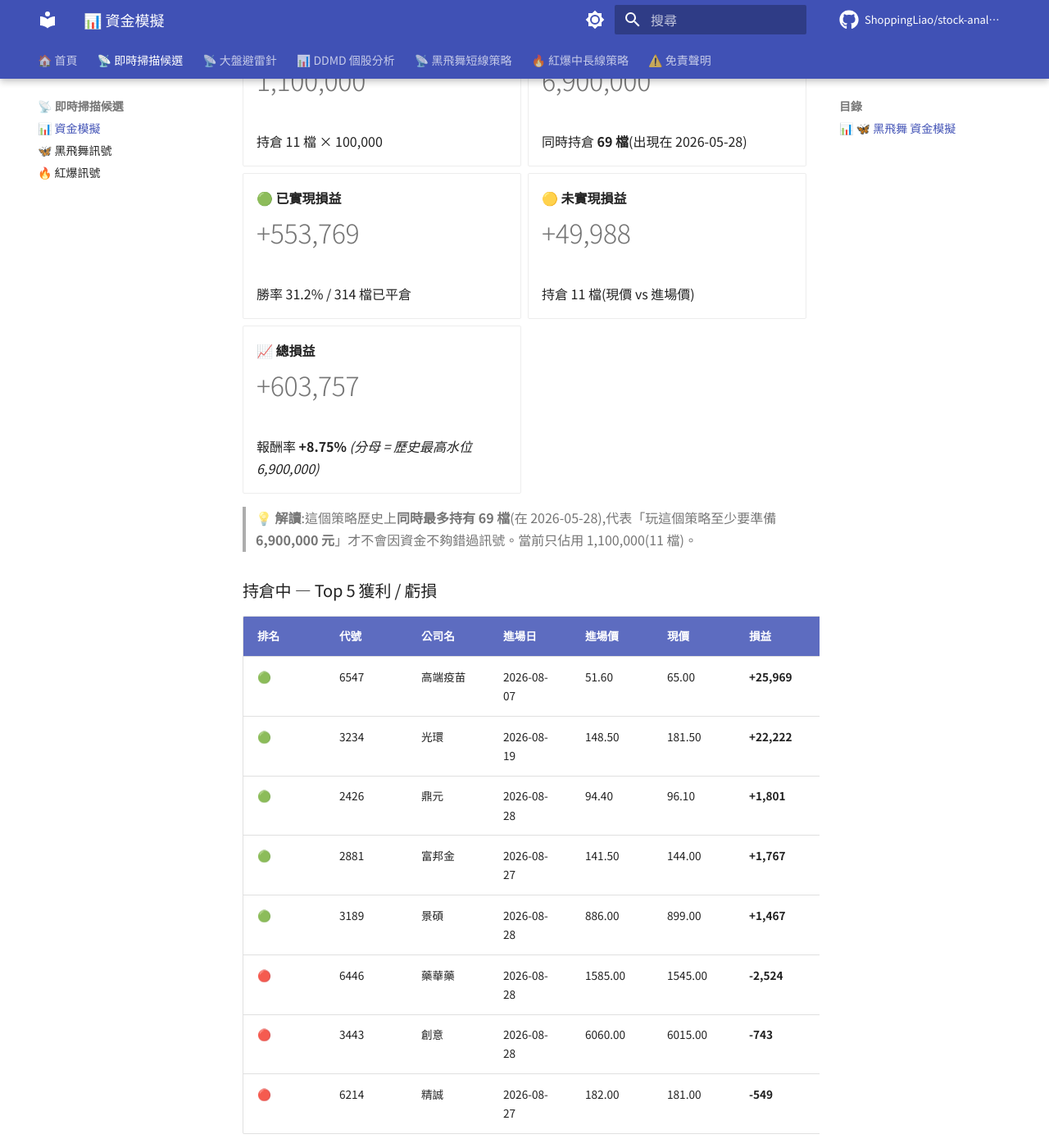
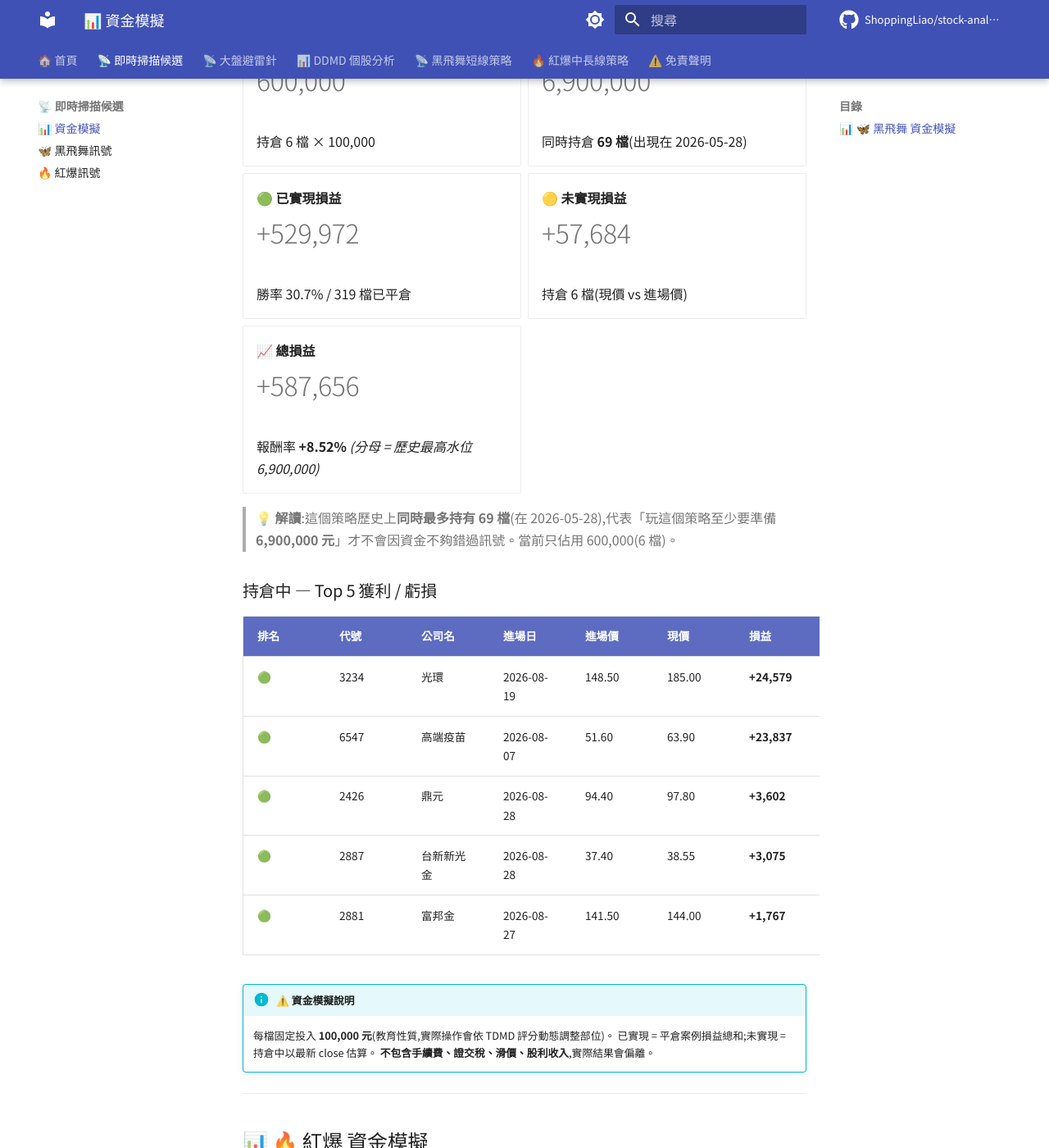
Before and after one commit to ShoppingLiao/stock-analysis-public, an MkDocs documentation site: the page built from docs/signals_capital.md, in a window 1280 px wide and 1400 px high, scrolled down 545 px. Shown: the whole window at 82% size. Built offline with MkDocs 1.6.1 and Material for MkDocs 9.7.7, drawn with Linux system fonts in a browser that asks for light colours; comment, search, counter and statistics services are not loaded; some of the changed text lies outside the part shown.

Commit message:
docs(signals): update BB + RB + capital (2026-08-31)

```diff
--- a/docs/signals_black_butterfly.md
+++ b/docs/signals_black_butterfly.md
@@ -24,17 +24,12 @@
 
 | 觸發日 | 代號 | 公司 | TDMD | 進場 | 最新 % | MFE | MAE | 狀態 |
 |--------|------|------|------|------|--------|-----|-----|------|
-| 2026-08-28 | **2426** | 鼎元 | **2.50/4** | 94.40 | — | — | — | ⏸️ 待入場 |
-| 2026-08-28 | **2887** | 台新新光金 | **1.75/4** | 37.40 | — | — | — | ⏸️ 待入場 |
-| 2026-08-28 | **6213** | 聯茂 | **1.50/4** | 581.00 | — | — | — | ⏸️ 待入場 |
-| 2026-08-28 | **1709** | 和益 | **2.00/4** | 36.10 | — | — | — | ⏸️ 待入場 |
-| 2026-08-28 | **3189** | 景碩 | **1.75/4** | 886.00 | — | — | — | ⏸️ 待入場 |
-| 2026-08-28 | **6446** | 藥華藥 | **0.75/4** | 1585.00 | — | — | — | ⏸️ 待入場 |
-| 2026-08-28 | **3443** | 創意 | **0.75/4** | 6060.00 | — | — | — | ⏸️ 待入場 |
-| 2026-08-27 | **2881** | 富邦金 | **1.50/4** | 141.50 | +1.77% | +2.12% | -0.71% | 🔵 追蹤中 |
-| 2026-08-27 | **6214** | 精誠 | **2.00/4** | 182.00 | -0.55% | +0.55% | -1.37% | 🔵 追蹤中 |
-| 2026-08-19 | **3234** | 光環 | **1.00/4** | 148.50 | +28.27% | +31.45% | -4.71% | 🔵 追蹤中 |
-| 2026-08-07 | **6547** | 高端疫苗 | **1.75/4** | 51.60 | +25.97% | +31.59% | -2.91% | 🔵 追蹤中 |
+| 2026-08-28 | **2426** | 鼎元 | **2.50/4** | 94.40 | +3.60% | +6.46% | -6.36% | 🔵 追蹤中 |
+| 2026-08-28 | **2887** | 台新新光金 | **1.75/4** | 37.40 | +3.07% | +3.74% | -0.13% | 🔵 追蹤中 |
+| 2026-08-27 | **2881** | 富邦金 | **1.50/4** | 141.50 | +1.77% | +2.47% | -0.71% | 🔵 追蹤中 |
+| 2026-08-27 | **6214** | 精誠 | **2.00/4** | 182.00 | +0.82% | +1.10% | -1.37% | 🔵 追蹤中 |
+| 2026-08-19 | **3234** | 光環 | **1.00/4** | 148.50 | +30.74% | +31.45% | -4.71% | 🔵 追蹤中 |
+| 2026-08-07 | **6547** | 高端疫苗 | **1.75/4** | 51.60 | +23.84% | +31.59% | -2.91% | 🔵 追蹤中 |
 
 
 ---
@@ -50,14 +45,11 @@
     - D 收盤站上 5MA
     歷史上大約 **30-50% D-1 候選會在隔天真的觸發**,其餘 fail 掉。
 
-**今日候選 4 檔**(按 20 日均量排序,只顯示 top 25):
+**今日候選 1 檔**(按 20 日均量排序,只顯示 top 25):
 
 | 代號 | 公司 | D-1 收 | 5MA | 距高 | 均量(張) |
 |------|------|--------|-----|------|---------|
-| **1303** | 南亞 | 220.5 | 204.7 | -7.5% | 101,436 |
-| **2408** | 南亞科 | 540.0 | 521.8 | -5.1% | 88,668 |
-| **8039** | 台虹 | 343.5 | 314.6 | -5.6% | 35,847 |
-| **3441** | 聯一光 | 130.0 | 123.8 | -7.5% | 20,778 |
+| **6226** | 光鼎 | 31.6 | 30.1 | -13.7% | 21,587 |
 
 !!! warning "重要法律聲明"
     本段純粹揭露「**滿足 D-1 條件的標的**」,**絕非投資建議**。
@@ -75,25 +67,30 @@
     您**會看到很多 ❌ 停損案例,這是正常的**。
     重點不是「每筆都贏」,而是「失敗的小虧 + 勝出的大贏 = 期望值正」。
 
-**統計**:近 30 天 已結案 **15** 筆 — ✅ 停利 7 / ❌ 停損 8 / ⚪ 觀察期過 0
+**統計**:近 30 天 已結案 **20** 筆 — ✅ 停利 7 / ❌ 停損 13 / ⚪ 觀察期過 0
 
 | 觸發日 | 代號 | 公司 | TDMD | DDMD | 進場 | 停損 | 停利 | 結果 | 報酬 | MFE | MAE |
 |--------|------|------|------|------|------|------|------|------|------|-----|-----|
+| 2026-08-28 | **3443** | 創意 | **0.75** | [16/20 →](https://shoppingliao.github.io/stock-analysis-public/reports/3443_%E5%89%B5%E6%84%8F_DDMD_2026-06-05/) | 6060.00 | 5855.00 | 6666.00 | 🟢 ❌ 停損 | -3.38% | +0.66% | -6.27% |
+| 2026-08-28 | **6446** | 藥華藥 | **0.75** | — | 1585.00 | 1520.00 | 1743.50 | 🟢 ❌ 停損 | -4.10% | +3.79% | -11.99% |
+| 2026-08-28 | **3189** | 景碩 | **1.75** | [14/20 →](https://shoppingliao.github.io/stock-analysis-public/reports/3189_%E6%99%AF%E7%A2%A9_DDMD_2026-06-05/) | 886.00 | 862.00 | 974.60 | 🟢 ❌ 停損 | -2.71% | +1.47% | -8.58% |
+| 2026-08-28 | **1709** | 和益 | **2.00** | — | 36.10 | 33.55 | 39.71 | 🟢 ❌ 停損 | -7.06% | +0.42% | -7.62% |
+| 2026-08-28 | **6213** | 聯茂 | **1.50** | — | 581.00 | 543.00 | 639.10 | 🟢 ❌ 停損 | -6.54% | +1.72% | -8.09% |
 | 2026-08-27 | **2884** | 玉山金 | **1.25** | [12/20 →](https://shoppingliao.github.io/stock-analysis-public/reports/2884_%E7%8E%89%E5%B1%B1%E9%87%91_DDMD_2026-06-05/) | 38.55 | 38.10 | 42.41 | 🟢 ❌ 停損 | -1.17% | +0.65% | -1.17% |
+| 2026-08-24 | **6538** | 倉和 | **2.25** | — | 195.50 | 188.50 | 215.05 | 🔴 ✅ 停利 | +2.30% | +13.81% | -1.79% |
 | 2026-08-24 | **2851** | 中再保 | **3.25** | — | 42.80 | 42.30 | 47.08 | 🟢 ❌ 停損 | -1.17% | +2.34% | -2.92% |
-| 2026-08-24 | **6538** | 倉和 | **2.25** | — | 195.50 | 188.50 | 215.05 | 🔴 ✅ 停利 | +2.30% | +13.81% | -1.79% |
+| 2026-08-17 | **3017** | 奇鋐 | **1.25** | — | 3170.00 | 3090.00 | 3487.00 | 🟢 ❌ 停損 | -2.52% | +0.32% | -5.68% |
+| 2026-08-17 | **3605** | 宏致 | **1.75** | — | 129.50 | 125.50 | 142.45 | 🟢 ❌ 停損 | -3.09% | +2.70% | -8.11% |
 | 2026-08-17 | **2408** | 南亞科 | **1.00** | — | 522.00 | 496.00 | 574.20 | 🟢 ❌ 停損 | -7.85% | +5.94% | -8.05% |
-| 2026-08-17 | **3605** | 宏致 | **1.75** | — | 129.50 | 125.50 | 142.45 | 🟢 ❌ 停損 | -3.09% | +2.70% | -8.11% |
-| 2026-08-17 | **3017** | 奇鋐 | **1.25** | — | 3170.00 | 3090.00 | 3487.00 | 🟢 ❌ 停損 | -2.52% | +0.32% | -5.68% |
+| 2026-08-12 | **2615** | 萬海 | **2.00** | [10/20 →](https://shoppingliao.github.io/stock-analysis-public/reports/2615_%E8%90%AC%E6%B5%B7_DDMD_2026-06-05/) | 86.90 | 85.50 | 95.59 | 🔴 ✅ 停利 | +32.34% | +54.78% | -0.46% |
 | 2026-08-12 | **2465** | 麗臺 | **2.50** | — | 95.50 | 86.30 | 105.05 | 🔴 ✅ 停利 | +0.42% | +11.52% | 0.21% |
-| 2026-08-12 | **2615** | 萬海 | **2.00** | [10/20 →](https://shoppingliao.github.io/stock-analysis-public/reports/2615_%E8%90%AC%E6%B5%B7_DDMD_2026-06-05/) | 86.90 | 85.50 | 95.59 | 🔴 ✅ 停利 | +32.34% | +54.78% | -0.46% |
+| 2026-08-11 | **2006** | 東和鋼鐵 | **2.00** | — | 84.90 | 83.60 | 93.39 | 🟢 ❌ 停損 | -1.53% | +0.59% | -2.36% |
 | 2026-08-11 | **2027** | 大成鋼 | **2.00** | — | 46.45 | 45.75 | 51.10 | 🔴 ✅ 停利 | +2.48% | +10.87% | -0.54% |
-| 2026-08-11 | **2006** | 東和鋼鐵 | **2.00** | — | 84.90 | 83.60 | 93.39 | 🟢 ❌ 停損 | -1.53% | +0.59% | -2.36% |
 | 2026-08-10 | **3605** | 宏致 | **1.00** | — | 109.00 | 100.50 | 119.90 | 🔴 ✅ 停利 | +12.61% | +27.97% | 0.46% |
 | 2026-08-07 | **2395** | 研華 | **1.75** | [17/20 →](https://shoppingliao.github.io/stock-analysis-public/reports/2395_%E7%A0%94%E8%8F%AF_DDMD_2026-08-05/) | 637.00 | 609.00 | 700.70 | 🔴 ✅ 停利 | +5.81% | +11.30% | 1.10% |
-| 2026-08-06 | **3231** | 緯創 | **2.50** | [16/20 →](https://shoppingliao.github.io/stock-analysis-public/reports/3231_%E7%B7%AF%E5%89%B5_DDMD_2026-06-05/) | 188.50 | 185.50 | 207.35 | 🟢 ❌ 停損 | -1.59% | +-0.27% | -4.24% |
 | 2026-08-06 | **2301** | 光寶科 | **2.50** | [16/20 →](https://shoppingliao.github.io/stock-analysis-public/reports/2301_%E5%85%89%E5%AF%B6%E7%A7%91_DDMD_2026-06-05/) | 252.00 | 244.50 | 277.20 | 🔴 ✅ 停利 | +2.98% | +10.12% | -3.17% |
 | 2026-08-06 | **6538** | 倉和 | **1.75** | — | 151.00 | 144.00 | 166.10 | 🟢 ❌ 停損 | -4.64% | +4.97% | -5.63% |
+| 2026-08-06 | **3231** | 緯創 | **2.50** | [16/20 →](https://shoppingliao.github.io/stock-analysis-public/reports/3231_%E7%B7%AF%E5%89%B5_DDMD_2026-06-05/) | 188.50 | 185.50 | 207.35 | 🟢 ❌ 停損 | -1.59% | +-0.27% | -4.24% |
 
 > **欄位說明**:**MFE** = 進場後最大潛在獲利(假設不出場、放完觀察期會看到的最大漲幅);**MAE** = 最大潛在虧損(假設不停損會看到的最大跌幅)。
 
--- a/docs/signals_capital.md
+++ b/docs/signals_capital.md
@@ -17,9 +17,9 @@
 
 -   **💼 當前資金水位**
 
-    # 1,100,000
+    # 600,000
 
-    持倉 11 檔 × 100,000
+    持倉 6 檔 × 100,000
 
 -   **🌊 歷史最高水位**
 
@@ -29,38 +29,35 @@
 
 -   **🟢 已實現損益**
 
-    # +553,769
+    # +529,972
 
-    勝率 31.2% / 314 檔已平倉
+    勝率 30.7% / 319 檔已平倉
 
 -   **🟡 未實現損益**
 
-    # +49,988
+    # +57,684
 
-    持倉 11 檔(現價 vs 進場價)
+    持倉 6 檔(現價 vs 進場價)
 
 -   **📈 總損益**
 
-    # +603,757
+    # +587,656
 
-    報酬率 **+8.75%** _(分母 = 歷史最高水位 6,900,000)_
+    報酬率 **+8.52%** _(分母 = 歷史最高水位 6,900,000)_
 
 </div>
 
-> **💡 解讀**:這個策略歷史上**同時最多持有 69 檔**(在 2026-05-28),代表「玩這個策略至少要準備 **6,900,000 元**」才不會因資金不夠錯過訊號。當前只佔用 1,100,000(11 檔)。
+> **💡 解讀**:這個策略歷史上**同時最多持有 69 檔**(在 2026-05-28),代表「玩這個策略至少要準備 **6,900,000 元**」才不會因資金不夠錯過訊號。當前只佔用 600,000(6 檔)。
 
 ### 持倉中 — Top 5 獲利 / 虧損
 
 | 排名 | 代號 | 公司名 | 進場日 | 進場價 | 現價 | 損益 | 損益% |
 |------|------|--------|--------|--------|------|------|-------|
-| 🟢 | 6547 | 高端疫苗 | 2026-08-07 | 51.60 | 65.00 | **+25,969** | **+25.97%** |
-| 🟢 | 3234 | 光環 | 2026-08-19 | 148.50 | 181.50 | **+22,222** | **+22.22%** |
-| 🟢 | 2426 | 鼎元 | 2026-08-28 | 94.40 | 96.10 | **+1,801** | **+1.80%** |
+| 🟢 | 3234 | 光環 | 2026-08-19 | 148.50 | 185.00 | **+24,579** | **+24.58%** |
+| 🟢 | 6547 | 高端疫苗 | 2026-08-07 | 51.60 | 63.90 | **+23,837** | **+23.84%** |
+| 🟢 | 2426 | 鼎元 | 2026-08-28 | 94.40 | 97.80 | **+3,602** | **+3.60%** |
+| 🟢 | 2887 | 台新新光金 | 2026-08-28 | 37.40 | 38.55 | **+3,075** | **+3.07%** |
 | 🟢 | 2881 | 富邦金 | 2026-08-27 | 141.50 | 144.00 | **+1,767** | **+1.77%** |
-| 🟢 | 3189 | 景碩 | 2026-08-28 | 886.00 | 899.00 | **+1,467** | **+1.47%** |
-| 🔴 | 6446 | 藥華藥 | 2026-08-28 | 1585.00 | 1545.00 | **-2,524** | **-2.52%** |
-| 🔴 | 3443 | 創意 | 2026-08-28 | 6060.00 | 6015.00 | **-743** | **-0.74%** |
-| 🔴 | 6214 | 精誠 | 2026-08-27 | 182.00 | 181.00 | **-549** | **-0.55%** |
 
 !!! info "⚠️ 資金模擬說明"
     每檔固定投入 **100,000 元**(教育性質,實際操作會依 TDMD 評分動態調整部位)。
@@ -113,16 +110,16 @@
 
 | 排名 | 代號 | 公司名 | 進場日 | 進場價 | 現價 | 損益 | 損益% |
 |------|------|--------|--------|--------|------|------|-------|
-| 🟢 | 6446 | 藥華藥 | 2026-05-14 | 780.00 | 1545.00 | **+98,077** | **+98.08%** |
-| 🟢 | 8039 | 台虹 | 2026-07-14 | 185.50 | 343.50 | **+85,175** | **+85.18%** |
-| 🟢 | 2301 | 光寶科 | 2026-08-05 | 249.00 | 317.50 | **+27,510** | **+27.51%** |
-| 🟢 | 2395 | 研華 | 2026-07-09 | 547.00 | 669.00 | **+22,303** | **+22.30%** |
-| 🟢 | 3498 | 陽程 | 2026-08-17 | 158.50 | 189.50 | **+19,558** | **+19.56%** |
-| 🔴 | 2425 | 承啟 | 2026-08-04 | 50.20 | 38.30 | **-23,705** | **-23.71%** |
-| 🔴 | 2359 | 所羅門 | 2026-08-18 | 177.50 | 145.50 | **-18,028** | **-18.03%** |
-| 🔴 | 2615 | 萬海 | 2026-08-24 | 124.50 | 111.50 | **-10,442** | **-10.44%** |
-| 🔴 | 6265 | 方土昶 | 2026-08-17 | 63.30 | 57.10 | **-9,795** | **-9.79%** |
-| 🔴 | 2006 | 東和鋼鐵 | 2026-08-06 | 86.20 | 80.60 | **-6,497** | **-6.50%** |
+| 🟢 | 6446 | 藥華藥 | 2026-05-14 | 780.00 | 1395.00 | **+78,846** | **+78.85%** |
+| 🟢 | 8039 | 台虹 | 2026-07-14 | 185.50 | 327.00 | **+76,280** | **+76.28%** |
+| 🟢 | 3498 | 陽程 | 2026-08-17 | 158.50 | 208.00 | **+31,230** | **+31.23%** |
+| 🟢 | 2395 | 研華 | 2026-07-09 | 547.00 | 677.00 | **+23,766** | **+23.77%** |
+| 🟢 | 2301 | 光寶科 | 2026-08-05 | 249.00 | 305.00 | **+22,490** | **+22.49%** |
+| 🔴 | 2425 | 承啟 | 2026-08-04 | 50.20 | 37.40 | **-25,498** | **-25.50%** |
+| 🔴 | 2359 | 所羅門 | 2026-08-18 | 177.50 | 144.50 | **-18,592** | **-18.59%** |
+| 🔴 | 2491 | 吉祥全 | 2026-08-28 | 56.40 | 50.80 | **-9,929** | **-9.93%** |
+| 🔴 | 6265 | 方土昶 | 2026-08-17 | 63.30 | 57.40 | **-9,321** | **-9.32%** |
+| 🔴 | 2615 | 萬海 | 2026-08-24 | 124.50 | 114.00 | **-8,434** | **-8.43%** |
 
 !!! info "⚠️ 資金模擬說明"
     每檔固定投入 **100,000 元**(教育性質,實際操作會依 TDMD 評分動態調整部位)。
@@ -137,9 +134,9 @@
 
 -   **💼 當前資金水位**
 
-    # 4,000,000
+    # 3,500,000
 
-    BB 1,100,000 + RB 2,900,000
+    BB 600,000 + RB 2,900,000
 
 -   **🌊 兩策略歷史最高水位**
 
@@ -149,21 +146,21 @@
 
 -   **🟢 已實現損益**
 
-    # -159,067
+    # -182,863
 
-    BB +553,769 + RB -712,835
+    BB +529,972 + RB -712,835
 
 -   **🟡 未實現損益**
 
-    # +279,020
+    # +238,077
 
-    BB +49,988 + RB +229,031
+    BB +57,684 + RB +180,394
 
 -   **📈 總損益**
 
-    # +119,953
+    # +55,214
 
-    報酬率 **+0.53%** _(分母 = 兩策略歷史最高水位)_
+    報酬率 **+0.24%** _(分母 = 兩策略歷史最高水位)_
 
 </div>
 
```
Also changed, not shown: other parts of docs/signals_capital.md (+3 -3 lines), docs/signals_red_burst.md (+7 -1 lines).
